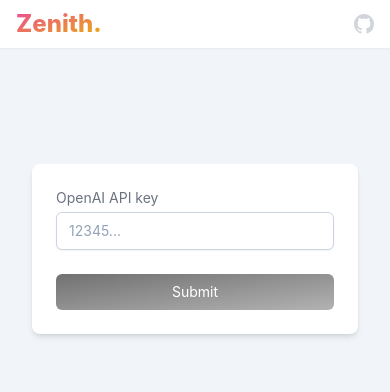
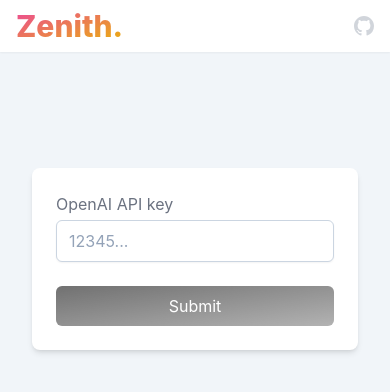
Before and after one commit to bdgrichards/zenith, a React (Create React App) app: page / in a window 390 px wide. Shown: the top 392 px of the page. Built offline with nearby package versions, Linux system fonts and the light colour scheme.

Commit message:
fix: prevent iPhone safari auto zoom

```diff
--- a/src/components/Header.tsx
+++ b/src/components/Header.tsx
@@ -1,6 +1,6 @@
 export default function Header() {
   return (
-    <div className="bg-white text-white font-extrabold text-2xl py-2 px-4 flex justify-between items-center shadow-sm">
+    <div className="bg-white text-white font-extrabold text-3xl py-2 px-4 flex justify-between items-center shadow-sm">
       <span className="bg-clip-text text-transparent bg-gradient-to-br from-pink-500 to-yellow-500 transition ease-in-out duration-300 pointer-events-none">
         Zenith.
       </span>
--- a/src/pages/Home.tsx
+++ b/src/pages/Home.tsx
@@ -25,17 +25,17 @@
             WebkitMaskImage: "-webkit-radial-gradient(white, black)",
           }}
         >
-          <div className="text-sm text-gray-500">Prompt</div>
+          <div className="text-gray-500">Prompt</div>
           <input
             placeholder="Tell me a joke..."
             type="text"
             value={prompt}
             onChange={(e) => setPrompt(e.target.value)}
-            className="mt-1 block w-full px-3 py-2 bg-white border border-slate-300 rounded-md text-sm shadow-sm placeholder-slate-400
+            className="mt-1 block w-full px-3 py-2 bg-white border border-slate-300 rounded-md shadow-sm placeholder-slate-400
           focus:outline-none focus:border-amber-500 focus:ring-1 focus:ring-amber-500"
           />
           <button
-            className="flex justify-center bg-gradient-to-br from-pink-500 to-yellow-500 text-white px-3 py-2 rounded-md self-stretch mt-6 text-sm shadow-none hover:shadow-md saturate-100 disabled:saturate-0 transition ease-in-out duration-200"
+            className="flex justify-center bg-gradient-to-br from-pink-500 to-yellow-500 text-white px-3 py-2 rounded-md self-stretch mt-6 shadow-none hover:shadow-md saturate-100 disabled:saturate-0 transition ease-in-out duration-200"
             disabled={prompt === ""}
             onClick={() => {
               callOpenAI(prompt);
@@ -43,7 +43,7 @@
           >
             {openAILoading && (
               <svg
-                className="animate-spin mt-0.5 mr-2 h-4 w-4 text-white"
+                className="animate-spin mt-1 mr-2 h-4 w-4 text-white"
                 xmlns="http://www.w3.org/2000/svg"
                 fill="none"
                 viewBox="0 0 24 24"
@@ -67,7 +67,7 @@
           </button>
           {openAIResponse && (
             <div className="w-full">
-              <div className="text-sm text-gray-500 mt-8 w-full text-left">
+              <div className="text-gray-500 mt-8 w-full text-left">
                 Response
               </div>
               <div className="text-left break-words">{openAIResponse}</div>
--- a/src/pages/Login.tsx
+++ b/src/pages/Login.tsx
@@ -13,17 +13,17 @@
       <Header />
       <div className="h-full w-full p-8">
         <div className="flex flex-col shadow-md rounded-lg bg-white p-6 items-start mx-auto max-w-md mt-[10vh] md:mt-[25vh]">
-          <div className="text-sm text-gray-500">OpenAI API key</div>
+          <div className="text-gray-500">OpenAI API key</div>
           <input
             placeholder="12345..."
             type="text"
             value={input}
             onChange={(e) => setInput(e.target.value)}
-            className="mt-1 block w-full px-3 py-2 bg-white border border-slate-300 rounded-md text-sm shadow-sm placeholder-slate-400
+            className="mt-1 block w-full px-3 py-2 bg-white border border-slate-300 rounded-md shadow-sm placeholder-slate-400
           focus:outline-none focus:border-amber-500 focus:ring-1 focus:ring-amber-500"
           />
           <button
-            className="bg-gradient-to-br from-pink-500 to-yellow-500 text-white px-3 py-2 rounded-md self-stretch mt-6 text-sm shadow-none hover:shadow-md saturate-100 disabled:saturate-0 transition ease-in-out duration-200"
+            className="bg-gradient-to-br from-pink-500 to-yellow-500 text-white px-3 py-2 rounded-md self-stretch mt-6 shadow-none hover:shadow-md saturate-100 disabled:saturate-0 transition ease-in-out duration-200"
             disabled={input === ""}
             onClick={() => {
               if (input !== "") {
```
